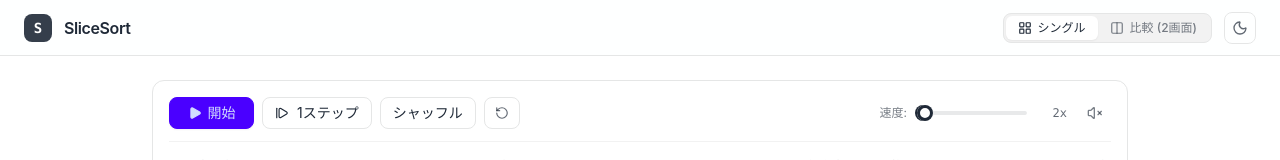
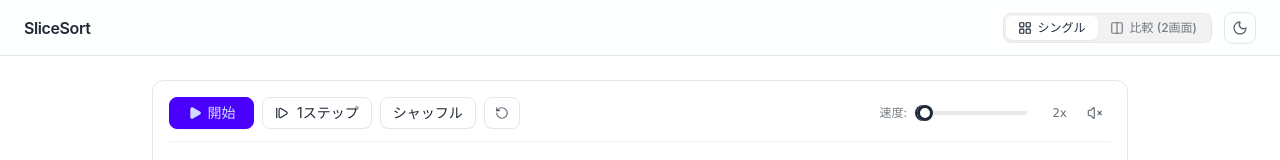
Before and after one commit to momijyu/mkAI_slice-sort, a React (Vite) app: page / in a window 1280 px wide. Shown: the top 160 px of the page. Built offline with nearby package versions, Linux system fonts and the light colour scheme.

Commit message:
clean: remove square S logo icon from header

```diff
--- a/src/components/Header.jsx
+++ b/src/components/Header.jsx
@@ -5,10 +5,7 @@ export const Header = ({ isDark, onToggleTheme, viewMode, onViewModeChange }) =>
   return (
     <header className="border-b border-base-300 bg-base-100/90 backdrop-blur sticky top-0 z-40 px-4 sm:px-6 h-14 flex items-center justify-between">
       {/* ロゴ & タイトル */}
-      <div className="flex items-center gap-3">
-        <div className="w-7 h-7 rounded-lg bg-base-content/90 text-base-100 flex items-center justify-center font-mono font-bold text-sm">
-          S
-        </div>
+      <div className="flex items-center">
         <span className="font-semibold text-base tracking-tight text-base-content">
           SliceSort
         </span>
```
